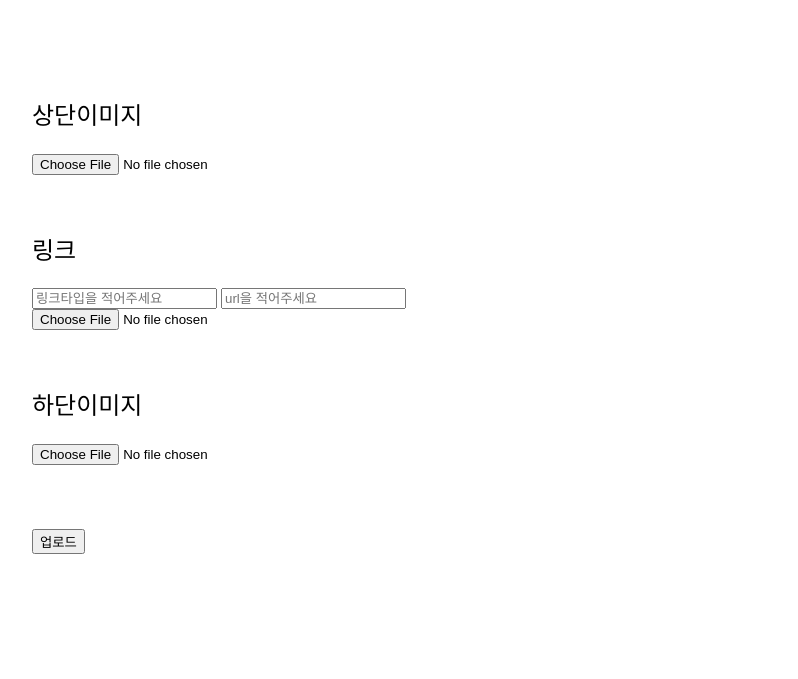
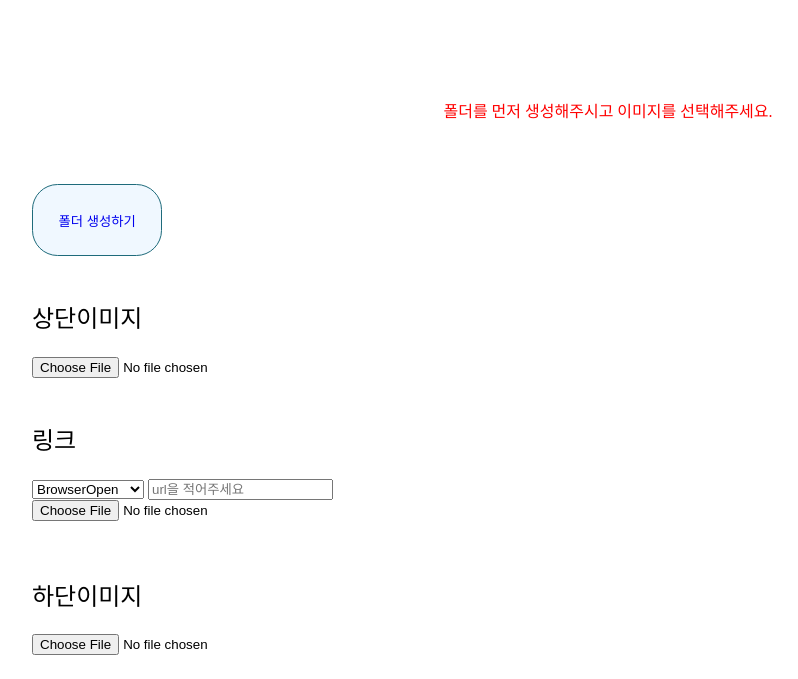
Before and after one commit to tjwns3481/auto, a website: page public/index.html in a window 1280 px wide. Shown: the part 120-799 px from the top of the page, without its empty margins (32-830 px from the left). Drawn offline with nearby package versions, Linux system fonts and the light colour scheme.

Commit message:
230615 mkdir

```diff
--- a/public/index.html
+++ b/public/index.html
@@ -6,20 +6,59 @@
   </head>
   <body>
     <h1>HTML 생성기</h1>
+
+    <span style="display: block; margin-bottom: 5vw; color: red; text-align: center"
+      >폴더를 먼저 생성해주시고 이미지를 선택해주세요.</span
+    >
+    <button
+      style="
+        font-family: 'paybooc-Light', sans-serif;
+        display: inline-block;
+        margin-bottom: 4vw;
+        background-color: aliceblue;
+        padding: 2vw;
+        border-radius: 2vw;
+        color: #1e6b7b;
+        border: 1px solid;
+      "
+    >
+      <a href="/mkdir" style="text-decoration: none">폴더 생성하기</a>
+    </button>
     <form action="/upload" method="post" enctype="multipart/form-data" style="margin-bottom: 10vw">
       <h3>상단이미지</h3>
-      <input class="pick1" type="file" name="image" style="display: block; margin-bottom: 5vw" />
+      <input class="pick1" type="file" name="image" style="display: inline-block; margin-bottom: 4vw" />
 
       <div style="display: block; margin-bottom: 3vw">
         <h3>링크</h3>
-        <input id="link-type" type="text" placeholder="링크타입을 적어주세요" name="linkType" />
-        <input id="link-url" type="text" placeholder="url을 적어주세요" name="url" />
+        <select id="link-type" name="linkType">
+          <option value="BrowserOpen">BrowserOpen</option>
+          <option value="xBrowser">xBrowser</option>
+          <option value="shopping">ShoppingNews</option>
+          <option value="event">Event</option>
+          <option value="coupon">Coupon</option>
+          <option value="saeun">Saeun</option>
+        </select>
+        <input id="link-url" type="text" placeholder="url을 적어주세요" name="linkUrl" />
         <input class="pick2" type="file" name="image" style="display: block; margin-bottom: 5vw" />
       </div>
 
       <h3>하단이미지</h3>
       <input class="pick3" type="file" name="image" style="display: block; margin-bottom: 5vw" />
-      <input class="upload" type="submit" value="업로드" />
+      <input
+        class="upload"
+        type="submit"
+        value="업로드"
+        style="
+          font-family: 'paybooc-Light', sans-serif;
+          display: inline-block;
+          margin-bottom: 4vw;
+          background-color: aliceblue;
+          padding: 2vw;
+          border-radius: 2vw;
+          color: #1e6b7b;
+          border: 1px solid;
+        "
+      />
     </form>
 
     <h3>미리보기</h3>
```
Also changed, not shown: server.js (+17 -39 lines).
